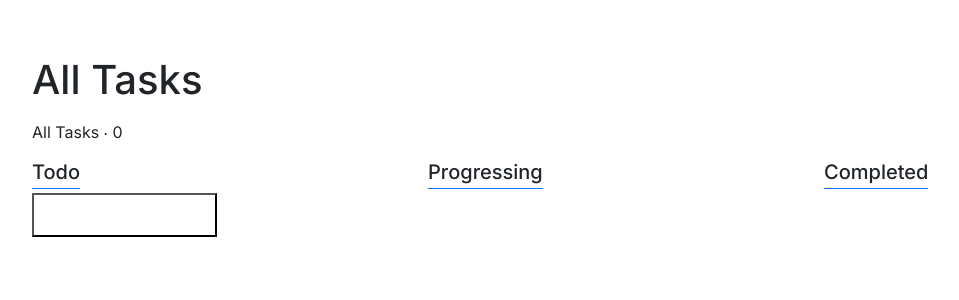
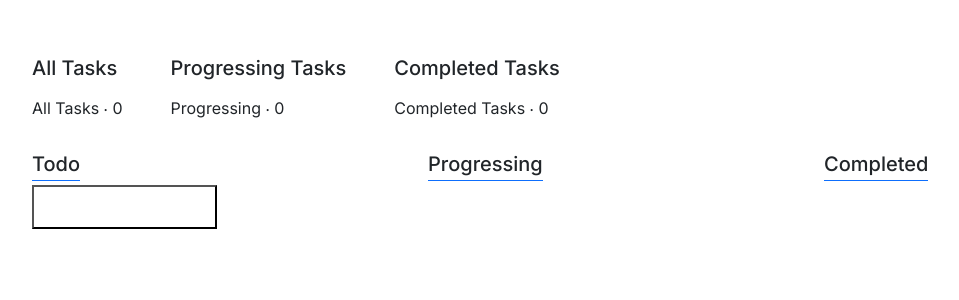
Before and after one commit to Oliulla/jt-todo-application, a Next.js app: page / in a window 1280 px wide. Shown: the top 300 px of the page, without its empty margins (50-1009 px from the left). Built offline with nearby package versions, Linux system fonts and the light colour scheme.

Commit message:
:sparkles: Added a counter for completed and progressing tasks

```diff
--- a/components/__shared_one_time/Home/Home.jsx
+++ b/components/__shared_one_time/Home/Home.jsx
@@ -25,15 +25,23 @@ const HomeMainComponent = () => {
   const [targetEditId, setTargetEditId] = useState(0);
   const [tasks, setTasks] = useState([]);
   const [isLoading, setIsLoading] = useState(false);
+  const [render, setRender] = useState(false);
 
   useEffect(() => {
     setIsLoading(true);
     const storedTasks = localStorage.getItem("tasks");
     if (storedTasks) {
-      setTasks(JSON.parse(storedTasks));
+      const parsedTasks = JSON.parse(storedTasks);
+      // Sort tasks based on priority: High > Medium > Low
+      const sortedTasks = parsedTasks.sort((a, b) => {
+        const priorityOrder = { High: 3, Medium: 2, Low: 1 };
+        return priorityOrder[b.priority] - priorityOrder[a.priority];
+      });
+      setTasks(sortedTasks);
     }
+    setRender(false);
     setIsLoading(false);
-  }, []);
+  }, [render]);
 
   const handleFormSubmit = (formData) => {
     const taskConstructor = {
@@ -45,6 +53,7 @@ const HomeMainComponent = () => {
     localStorage.setItem("tasks", JSON.stringify(updatedTasks));
     setTasks(updatedTasks);
     newTaskAddButtonHandler(false);
+    setRender(true);
   };
 
   const handleDelete = (taskId) => {
@@ -74,6 +83,7 @@ const HomeMainComponent = () => {
     localStorage.setItem("tasks", JSON.stringify(updatedTasks));
     setTasks(updatedTasks);
     setIsEditing(false);
+    setRender(true);
   };
 
   const newTaskAddButtonHandler = (canCelState) => {
@@ -82,7 +92,7 @@ const HomeMainComponent = () => {
 
   const handleEditClick = (taskId) => {
     setIsEditing(true);
-    setTargetEditId(taskId)
+    setTargetEditId(taskId);
   };
 
   // const date = new Date();
@@ -91,10 +101,6 @@ const HomeMainComponent = () => {
 
   return (
     <div className="mt-3 mb-5 pb-5">
-      <h1>All Tasks</h1>
-      <div className="my-3">
-        <span>All Tasks</span> ‧ <span>{tasks?.length}</span>
-      </div>
       <div className="mt-3 mb-2">
         <Tasks
           tasks={tasks}
--- a/components/__shared_one_time/Home/Tasks.jsx
+++ b/components/__shared_one_time/Home/Tasks.jsx
@@ -13,7 +13,6 @@ const Tasks = ({
   setIsEditing,
   targetEditId,
 }) => {
-  const [updateTargetTaskId, setUpdateTaskId] = useState(0);
   if (isLoading) {
     return <div>Loading...</div>;
   }
@@ -47,13 +46,33 @@ const Tasks = ({
 
   return (
     <div className="mt-3">
+      <div className="d-flex gap-5 mb-3">
+        <div>
+          <h5>All Tasks</h5>
+          <div className="my-3">
+            <span>All Tasks</span> ‧ <span>{tasks?.length}</span>
+          </div>
+        </div>
+        <div>
+          <h5>Progressing Tasks</h5>
+          <div className="my-3">
+            <span>Progressing</span> ‧ <span>{progressingTasks?.length}</span>
+          </div>
+        </div>
+        <div>
+          <h5>Completed Tasks</h5>
+          <div className="my-3">
+            <span>Completed Tasks</span> ‧ <span>{completedTasks?.length}</span>
+          </div>
+        </div>
+      </div>
       <Row className="gap-5">
         <Col>
           <div>
             <h5 className="d-inline pb-1 border-bottom border-primary">Todo</h5>
             {tasks.length > 0 &&
               todoTasks?.map((task, idx) => (
-                <div onClick={() => setUpdateTaskId(task.id)} key={task.id}>
+                <div key={task.id}>
                   <TaskCard
                     task={task}
                     onDelete={handleTaskClickForDelete}
```
Also changed, not shown: hooks/useFetchData.js (added, +34 -0 lines), 1 other file (tests, documents, lock files or other folders).
